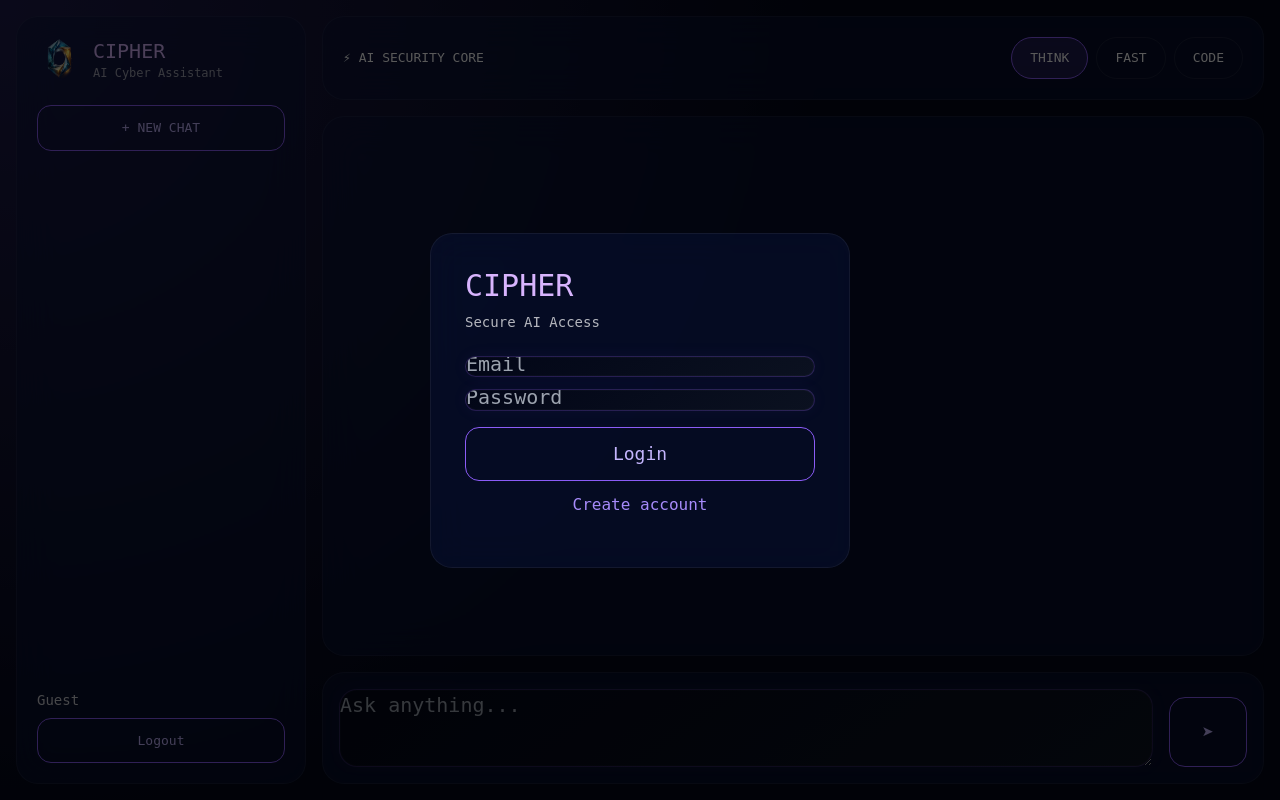
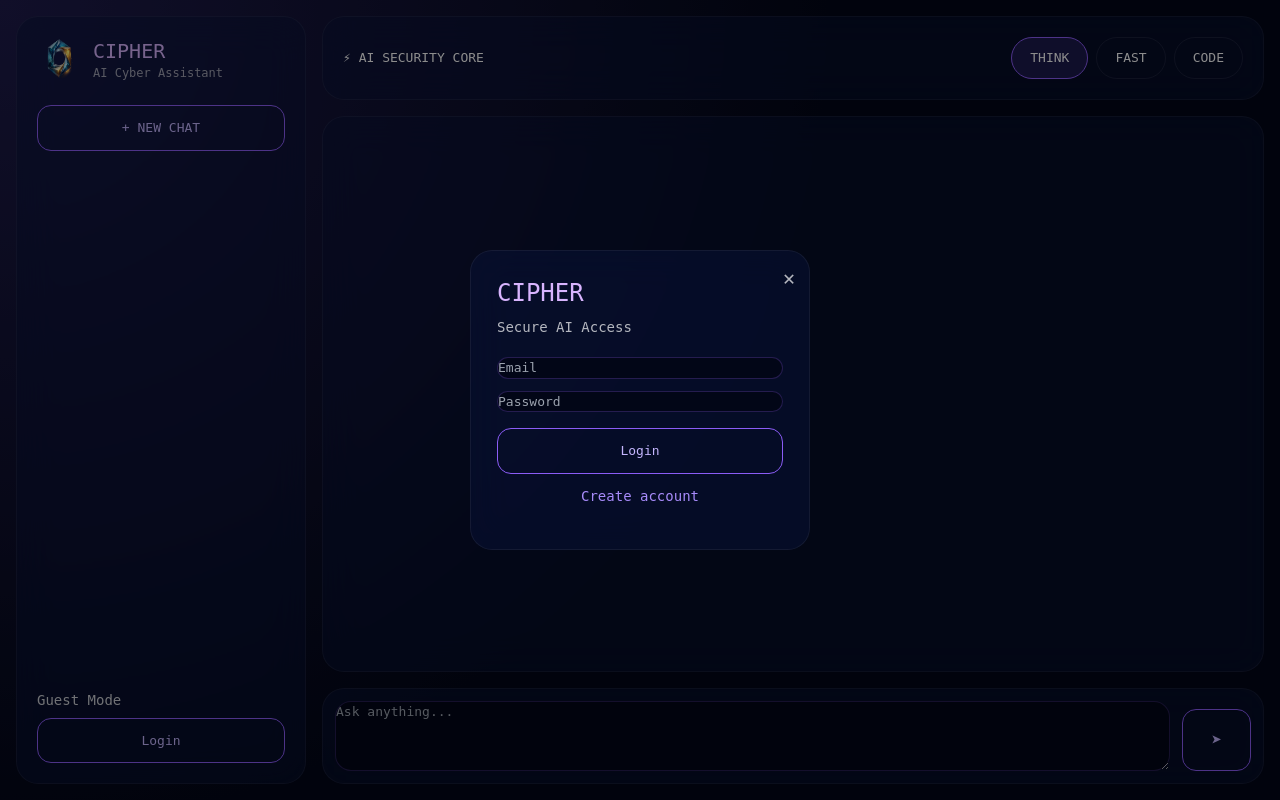
Before and after one commit to Ppunwatkar/cipher-ai, a FastAPI app: page / in a window 1280 px wide. Run offline with FastAPI, Linux system fonts and the light colour scheme; some libraries are stand-ins or nearby versions.

Commit message:
Update index.html

```diff
--- a/templates/index.html
+++ b/templates/index.html
@@ -53,72 +53,63 @@ body{
     background:rgba(139,92,246,.18);
 }
 
-/* CHAT BUBBLES */
 .bot{
     background:rgba(99,102,241,.13);
     border-left:3px solid #8b5cf6;
-    padding:18px;
-    border-radius:16px;
-    margin-bottom:16px;
-    font-size:20px;
+    padding:16px;
+    border-radius:14px;
+    margin-bottom:14px;
+    font-size:17px;
     line-height:1.7;
 }
 
 .user{
     text-align:right;
     color:#ddd6fe;
-    margin:14px 0;
-    font-size:20px;
+    margin:12px 0;
+    font-size:17px;
 }
 
 .small{
-    font-size:13px;
+    font-size:12px;
     opacity:.65;
     margin-bottom:8px;
 }
 
-/* PREMIUM INPUT */
 input, textarea{
-    background:linear-gradient(145deg,#020617,#0b1120);
+    background:#020617;
     border:1px solid rgba(139,92,246,.25);
     color:white;
-    border-radius:18px;
-    padding:18px 20px;
+    border-radius:16px;
+    padding:14px 16px;
     width:100%;
     outline:none;
-    font-size:20px;
-    line-height:1.5;
-    transition:.25s ease;
-    box-shadow:
-        inset 0 0 0 1px rgba(255,255,255,.02),
-        0 0 18px rgba(139,92,246,.05);
+    font-size:17px;
+    transition:.2s;
 }
 
 input:focus,
 textarea:focus{
     border-color:#8b5cf6;
-    box-shadow:
-        0 0 0 3px rgba(139,92,246,.12),
-        0 0 25px rgba(139,92,246,.18);
+    box-shadow:0 0 0 3px rgba(139,92,246,.12);
+}
+
+textarea{
+    resize:none;
+    min-height:70px;
+    max-height:220px;
 }
 
 input::placeholder,
 textarea::placeholder{
     color:rgba(255,255,255,.35);
-    font-size:20px;
 }
 
-textarea{
-    resize:none;
-    min-height:78px;
-    max-height:220px;
-}
-
-/* LOGIN MODAL */
+/* AUTH MODAL */
 #authModal{
     position:fixed;
     inset:0;
-    background:rgba(0,0,0,.65);
+    background:rgba(0,0,0,.45);
     display:flex;
     justify-content:center;
     align-items:center;
@@ -126,14 +117,29 @@ textarea{
 }
 
 .auth-box{
-    width:420px;
-    padding:34px;
+    width:340px;
+    padding:26px;
+    position:relative;
+}
+
+.close-btn{
+    position:absolute;
+    right:14px;
+    top:12px;
+    cursor:pointer;
+    font-size:20px;
+    opacity:.7;
+}
+
+.close-btn:hover{
+    opacity:1;
+    color:#c4b5fd;
 }
 
 .link{
     color:#a78bfa;
     cursor:pointer;
-    font-size:16px;
+    font-size:14px;
 }
 
 .link:hover{
@@ -144,13 +150,15 @@ textarea{
 
 <body>
 
-<!-- LOGIN / SIGNUP MODAL -->
+<!-- LOGIN POPUP -->
 <div id="authModal">
 
     <div class="glass auth-box">
 
-        <h1 class="text-3xl mb-2 text-purple-300">CIPHER</h1>
-        <p class="opacity-70 text-sm mb-6">Secure AI Access</p>
+        <div class="close-btn" onclick="closeModal()">✕</div>
+
+        <h1 class="text-2xl mb-2 text-purple-300">CIPHER</h1>
+        <p class="opacity-70 text-sm mb-5">Secure AI Access</p>
 
         <div id="signupFields" style="display:none;">
             <input id="name" placeholder="Full Name" class="mb-3">
@@ -159,7 +167,7 @@ textarea{
         <input id="email" placeholder="Email" class="mb-3">
         <input id="password" type="password" placeholder="Password" class="mb-4">
 
-        <button onclick="submitAuth()" class="btn w-full mb-3 text-lg" id="authBtn">
+        <button onclick="submitAuth()" class="btn w-full mb-3" id="authBtn">
             Login
         </button>
 
@@ -198,10 +206,10 @@ textarea{
         </div>
 
         <div>
-            <div class="text-sm opacity-80 mb-2" id="username">Guest</div>
+            <div class="text-sm opacity-80 mb-2" id="username">Guest Mode</div>
 
-            <button onclick="logout()" class="btn w-full">
-                Logout
+            <button onclick="showModal()" class="btn w-full">
+                Login
             </button>
         </div>
 
@@ -227,15 +235,15 @@ textarea{
         <div id="chat" class="glass flex-1 p-5 overflow-y-auto"></div>
 
         <!-- INPUT -->
-        <div class="glass p-4 flex gap-4 items-end">
+        <div class="glass p-3 flex gap-3 items-end">
 
             <textarea
                 id="prompt"
-                rows="3"
+                rows="2"
                 placeholder="Ask anything..."
                 class="flex-1"></textarea>
 
-            <button onclick="sendMsg()" class="btn px-8 py-5 text-xl font-bold rounded-2xl">
+            <button onclick="sendMsg()" class="btn px-7 py-4 text-lg">
                 ➤
             </button>
 
@@ -249,21 +257,11 @@ textarea{
 let isSignup = false;
 let currentMode = "thinking";
 let currentChat = "chat_" + Date.now();
-
-/* AUTO GROW */
-const observe = setInterval(()=>{
-    let box = document.getElementById("prompt");
-    if(box){
-        clearInterval(observe);
-        box.addEventListener("input", function(){
-            this.style.height = "auto";
-            this.style.height = this.scrollHeight + "px";
-        });
-    }
-},100);
+let loggedIn = false;
 
 /* LOAD */
 window.onload = async ()=>{
+
     await checkLogin();
 
     document.querySelectorAll(".mode").forEach(btn=>{
@@ -275,17 +273,42 @@ window.onload = async ()=>{
             currentMode = btn.dataset.mode;
         };
     });
+
+    autoGrow();
 };
 
-/* CHECK LOGIN */
+/* AUTO GROW */
+function autoGrow(){
+    let box = document.getElementById("prompt");
+
+    box.addEventListener("input", function(){
+        this.style.height="auto";
+        this.style.height=this.scrollHeight+"px";
+    });
+}
+
+/* MODAL */
+function closeModal(){
+    document.getElementById("authModal").style.display="none";
+}
+
+function showModal(){
+    document.getElementById("authModal").style.display="flex";
+}
+
+/* LOGIN CHECK */
 async function checkLogin(){
+
     let res = await fetch("/me");
     let data = await res.json();
 
     if(data.logged_in){
-        document.getElementById("authModal").style.display="none";
-        document.getElementById("username").innerText="👤 " + data.name;
+        loggedIn = true;
+        closeModal();
+        document.getElementById("username").innerText = "👤 " + data.name;
         loadHistory();
+    }else{
+        loggedIn = false;
     }
 }
 
@@ -302,16 +325,14 @@ function toggleAuth(){
 
     document.getElementById("switchText").innerText =
         isSignup ? "Already have account? Login" : "Create account";
-
-    document.getElementById("authMsg").innerText="";
 }
 
-/* LOGIN / SIGNUP */
+/* AUTH */
 async function submitAuth(){
 
-    let email = document.getElementById("email").value.trim();
-    let password = document.getElementById("password").value.trim();
-    let name = document.getElementById("name").value.trim();
+    let email = emailEl("email");
+    let password = emailEl("password");
+    let name = emailEl("name");
 
     let url = isSignup ? "/signup" : "/login";
 
@@ -337,9 +358,8 @@ async function submitAuth(){
     }
 }
 
-/* LOGOUT */
-function logout(){
-    window.location="/logout";
+function emailEl(id){
+    return document.getElementById(id).value.trim();
 }
 
 /* NEW CHAT */
@@ -356,39 +376,45 @@ async function sendMsg(){
 
     if(!msg) return;
 
-    let chat = document.getElementById("chat");
+    let box = document.getElementById("chat");
 
-    chat.innerHTML += `
+    box.innerHTML += `
         <div class="user">${msg}</div>
     `;
 
     prompt.value="";
-    prompt.style.height="78px";
+    prompt.style.height="70px";
+
+    let body = {
+        message:msg,
+        mode:currentMode,
+        chat_id:currentChat
+    };
 
     let res = await fetch("/chat",{
         method:"POST",
         headers:{
             "Content-Type":"application/json"
         },
-        body:JSON.stringify({
-            message:msg,
-            mode:currentMode,
-            chat_id:currentChat
-        })
+        body:JSON.stringify(body)
     });
 
     let data = await res.json();
 
-    chat.innerHTML += `
+    box.innerHTML += `
         <div class="bot">
             <div class="small">${data.label || "AI MODEL"}</div>
             ${marked.parse(data.response || "No response")}
         </div>
     `;
 
-    chat.scrollTop = chat.scrollHeight;
+    box.scrollTop = box.scrollHeight;
 
-    loadHistory();
+    if(loggedIn) loadHistory();
+
+    if(!loggedIn){
+        setTimeout(()=>showModal(),1200);
+    }
 }
 
 /* HISTORY */
@@ -397,16 +423,16 @@ async function loadHistory(){
     let res = await fetch("/history");
     let data = await res.json();
 
-    let box = document.getElementById("history");
-    box.innerHTML="";
+    let side = document.getElementById("history");
+    side.innerHTML="";
 
     data.forEach(chat=>{
 
-        box.innerHTML += `
-            <div onclick="openChat('${chat.id}')"
-            class="glass p-3 cursor-pointer text-sm hover:border-purple-400">
-                ${chat.title}
-            </div>
+        side.innerHTML += `
+        <div onclick="openChat('${chat.id}')"
+        class="glass p-3 cursor-pointer text-sm hover:border-purple-400">
+            ${chat.title}
+        </div>
         `;
     });
 }
@@ -424,7 +450,7 @@ async function openChat(id){
 
     data.forEach(msg=>{
 
-        if(msg.role==="user"){
+        if(msg.role=="user"){
             box.innerHTML += `
                 <div class="user">${msg.content}</div>
             `;
```
